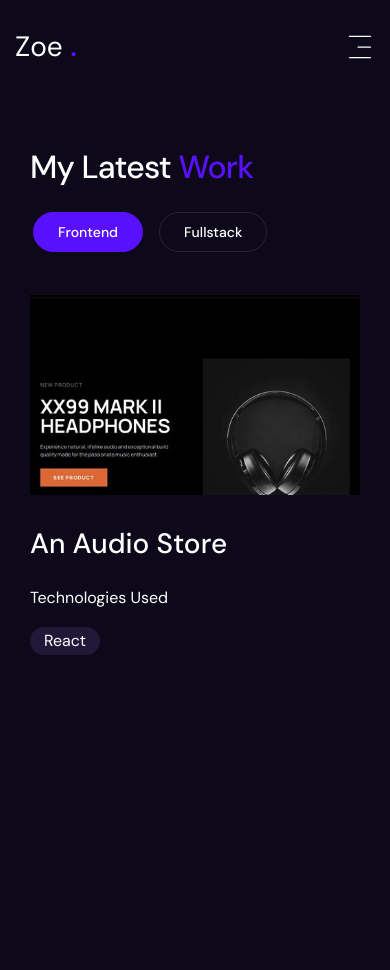
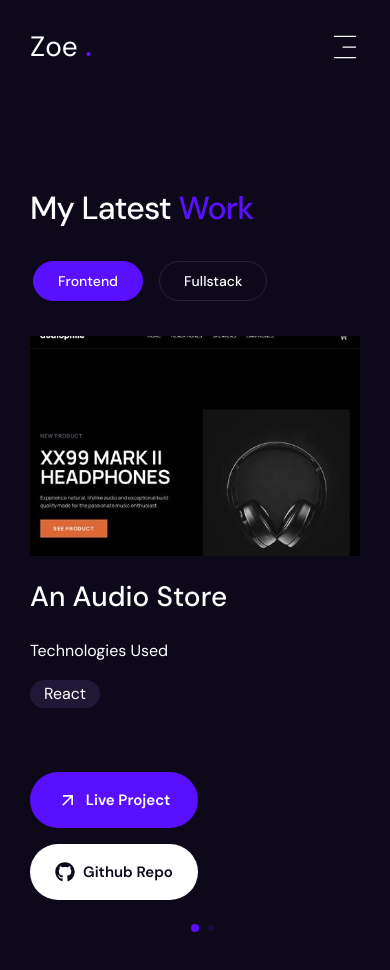
Before and after one commit to babyprogrammer1/personal-portfolio, a Next.js app: page /work in a window 390 px wide. Shown: the top 970 px of the page. Before the commit the page ends 844 px from the top, so only its background shows below. Built offline with nearby package versions, Linux system fonts and the light colour scheme.

Commit message:
fix: make work page and shared layout responsive

```diff
--- a/app/about/page.jsx
+++ b/app/about/page.jsx
@@ -23,7 +23,7 @@ const About = () => {
         opacity: 1,
         transition: { delay: 2, duration: 0.4, ease: "easeInOut" }
       }}
-      className="h-screen flex items-center"
+      className="min-h-screen flex items-center"
     >
       <div className="container mx-auto px-2 md:px-4 xl:px-0">
         <div className="flex flex-col xl:flex-row items-center gap-10 xl:gap-24 w-full xl:h-[680px]">
--- a/app/contact/page.jsx
+++ b/app/contact/page.jsx
@@ -91,7 +91,7 @@ const Contact = () => {
           opacity: 1,
           transition: { delay: 2, duration: 0.4, ease: "easeInOut" }
         }}
-        className="h-screen flex items-center py-24 xl:py-0"
+        className="min-h-screen flex items-center py-24 xl:py-0"
       >
         <div className="container mx-auto w-full h-full xl:mt-14 flex flex-col
           items-center xl:justify-center xl:overflow-hidden scrollbar scrollbar-thumb-accent
--- a/app/layout.jsx
+++ b/app/layout.jsx
@@ -31,9 +31,9 @@ export default function RootLayout({ children }) {
           <div className="hidden 2xl:flex w-[285px] h-screen bg-secondary">
             <MainNav />
           </div>
-            <div className="w-full max-w-[1130px] px-[15px] mx-auto">
+            <div className="w-full max-w-[1130px] px-[15px] mx-auto min-w-0">
               <Header />
-            <div>{children}</div>
+            <div className="w-full">{children}</div>
           </div>
         </div>
         </PageTransition>
--- a/app/page.jsx
+++ b/app/page.jsx
@@ -20,7 +20,7 @@ const Home = () => {
         opacity: 1,
         transition: { delay: 2, duration: 0.4, ease: "easeInOut" }
       }}
-      className = "h-screen flex items-center"
+      className = "min-h-screen flex items-center"
     >
       {/* pattern */}
       <Pattern />
--- a/app/services/page.jsx
+++ b/app/services/page.jsx
@@ -54,7 +54,7 @@ const Services = () => {
         opacity: 1,
         transition: { delay: 2, duration: 0.4, ease: "easeInOut" }
       }}
-      className="h-screen flex items-center"
+      className="min-h-screen flex items-center"
     >
       <div className="container mx-auto w-full flex flex-col gap-16 xl:mt-[70px]">
         {/* text */}
--- a/app/work/page.jsx
+++ b/app/work/page.jsx
@@ -66,17 +66,17 @@ const Work = () => {
         opacity: 1,
         transition: { delay: 2, duration: 0.4, ease: "easeInOut" }
       }}
-      className="min-h-screen flex items-center py-24 xl:py-0"
+      className="min-h-screen flex items-start py-24 xl:items-center xl:py-0"
     >
-      <div className="container mx-auto w-full h-full xl:mt-5 flex flex-col justify-center">
+      <div className="container mx-auto w-full h-full xl:mt-5 flex flex-col justify-center gap-8 xl:gap-12">
         {/* heading */}
-        <h2 className="h2 mb-6 xl:mb-12 xl:mt-14 max-w-[600px]">
+        <h2 className="h2 max-w-[600px] xl:mt-14">
           My Latest <span className="text-accent">Work</span>
         </h2>
         {/* tabs */}
-        <Tabs defaultValue="frontend" className="w-full flex flex-col gap-6 xl:gap-12">
+        <Tabs defaultValue="frontend" className="w-full flex flex-col gap-6 xl:gap-12 min-h-0">
           {/* tabs list */}
-          <TabsList className="flex flex-wrap justify-center items-center gap-4 h-full mb-4 xl:mb-0">
+          <TabsList className="flex flex-wrap justify-start sm:justify-center items-center gap-4 h-full mb-2 xl:mb-0">
             {categories.map((category) => {
               return (
                 <TabsTrigger key={category} value={category} className="capitalize border border-white/10
@@ -87,20 +87,21 @@ const Work = () => {
             })}
           </TabsList>
           {/* tabs content */}
-          <div className="h-[400px] scrollbar scrollbar-thumb-accent scrollbar-track-accent/5 overflow-y-scroll
-          xl:overflow-y-visible">
+          <div className="max-h-[calc(100vh-14rem)] scrollbar scrollbar-thumb-accent scrollbar-track-accent/5 overflow-y-auto
+          xl:max-h-none xl:overflow-visible">
             {categories.map((category) => {
               return (
-                <TabsContent key={category} value={category}>
+                <TabsContent key={category} value={category} className="mt-0">
                   <Swiper
+                    autoHeight
                     modules={[Pagination]}
                     pagination={{ clickable: true, dynamicBullets: true }}
-                    className="h-max xl:h-[420px]"
+                    className="w-full"
                   >
                     {projects.filter((project) => project.category === category).map((project) => {
                       return (
-                        <SwiperSlide key={project.id} className="h-full ">
-                          <div className="flex flex-col xl:flex-row gap-8 xl:gap-12">
+                        <SwiperSlide key={project.id} className="h-auto pb-10">
+                          <div className="flex flex-col xl:flex-row gap-6 xl:gap-12">
                             {/* project info */}
                             <div className="w-full max-w-[380px] flex flex-col gap-6 xl:gap-8 xl:pt-6 order-2
                             xl:order-none">
@@ -109,7 +110,7 @@ const Work = () => {
                                 {project.title}
                               </h3>
                               {/* tech */}
-                              <div className="xl:mb-4 max-w-[300px] min-h-[130px]">
+                              <div className="xl:mb-4 max-w-[300px] min-h-[110px]">
                                 <p className="mb-4">Technologies Used</p>
                                 <ul className="flex flex-wrap gap-4">
                                   {project.tech.map((item, index) => {
@@ -123,13 +124,13 @@ const Work = () => {
                               {/* btns */}
                               <div className="flex flex-col sm:flex-row gap-4 items-start">
                               <Link href={project.link}>
-                                <button className="btn btn-sm btn-accent flex gap-2">
+                                <button className="btn btn-sm btn-accent flex gap-2 w-full sm:w-auto">
                                   <MdArrowOutward className="text-xl" />
                                   <span>Live Project</span>
                                 </button>
                               </Link>
                               <Link href={project.github}>
-                                <button className="btn btn-sm btn-white flex gap-2">
+                                <button className="btn btn-sm btn-white flex gap-2 w-full sm:w-auto">
                                   <FaGithub className="text-xl" />
                                   <span>Github Repo</span>
                                 </button>
@@ -137,7 +138,7 @@ const Work = () => {
                               </div>
                             </div>
                             {/* project img */}
-                            <div className="w-full h-[200px] md:h-[300px] xl:h-[400px] relative bg-pink-50/20 order-1
+                            <div className="w-full h-[220px] sm:h-[300px] xl:h-[400px] relative bg-pink-50/20 order-1
                             xl:order-none overflow-hidden">
                               <Image src={project.image} alt={project.image} fill
                               className="object-cover"/>
--- a/components/Header.jsx
+++ b/components/Header.jsx
@@ -19,7 +19,7 @@ import NavLinks from './NavLinks';
 
 const Header = () => {
   return (
-      <header className="2xl:hidden absolute z-40 left-0 top-0 right-0">
+    <header className="2xl:hidden relative z-40">
           <div className="container mx-auto">
               <div className="flex items-center justify-between py-6">
                   {/* logo */}
```
